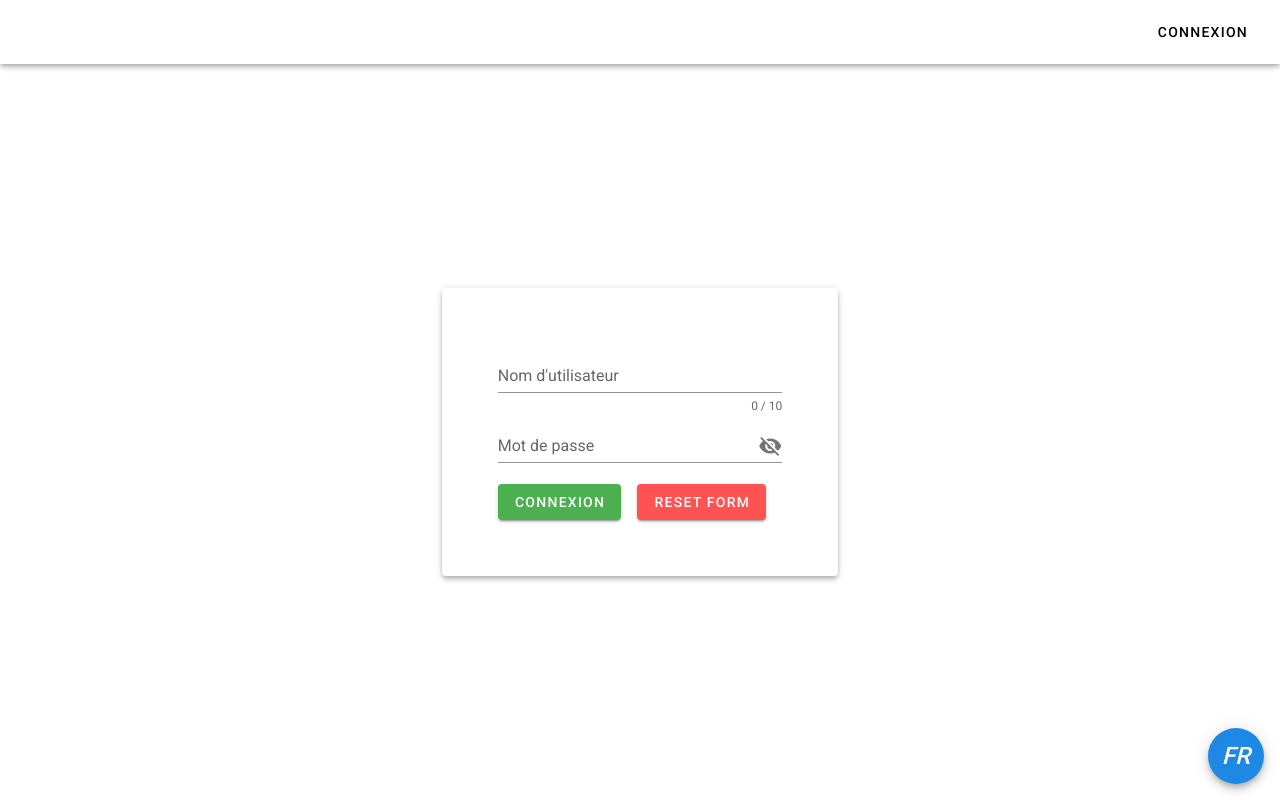
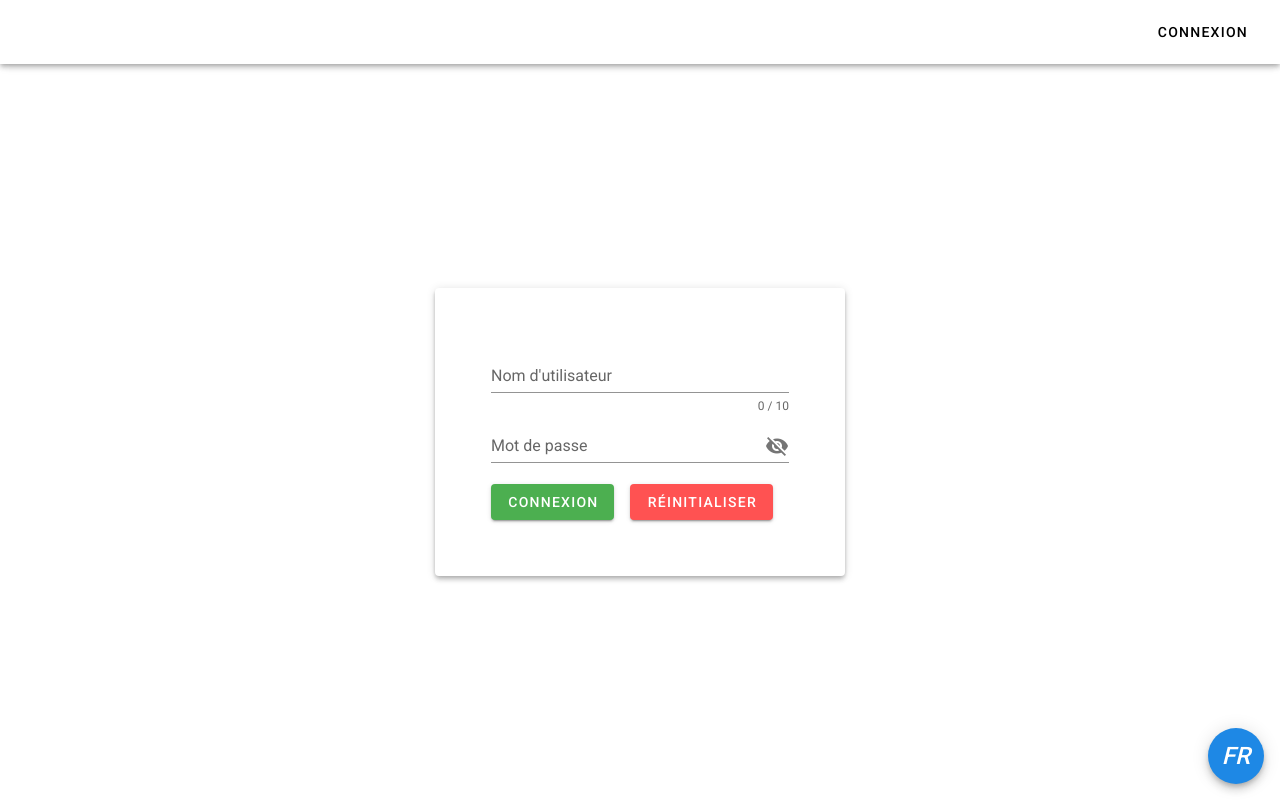
Before and after one commit to CauquilM/hungryshadow, a Vue app: page /fr/login in a window 1280 px wide. Built offline with nearby package versions, Linux system fonts and the light colour scheme; no server answers.

Commit message:
fix form reset button bug in translation

```diff
--- a/src/components/LoginComponent.vue
+++ b/src/components/LoginComponent.vue
@@ -40,7 +40,7 @@
           {{ $t("login.loginBtn") }}
         </v-btn>
 
-        <v-btn color="error" class="mr-4" @click="reset"> Reset Form </v-btn>
+        <v-btn color="error" class="mr-4" @click="reset"> {{ $t("login.resetForm") }} </v-btn>
       </v-form>
     </v-card>
   </div>
@@ -73,6 +73,10 @@ export default {
     validate() {
       this.$refs.form.validate();
       if (this.$refs.form.validate()) {
+        console.log("err => ", {
+          user: this.username,
+          pass: this.password,
+        });
         this.userConnection({
           username: this.username,
           password: this.password,
```
